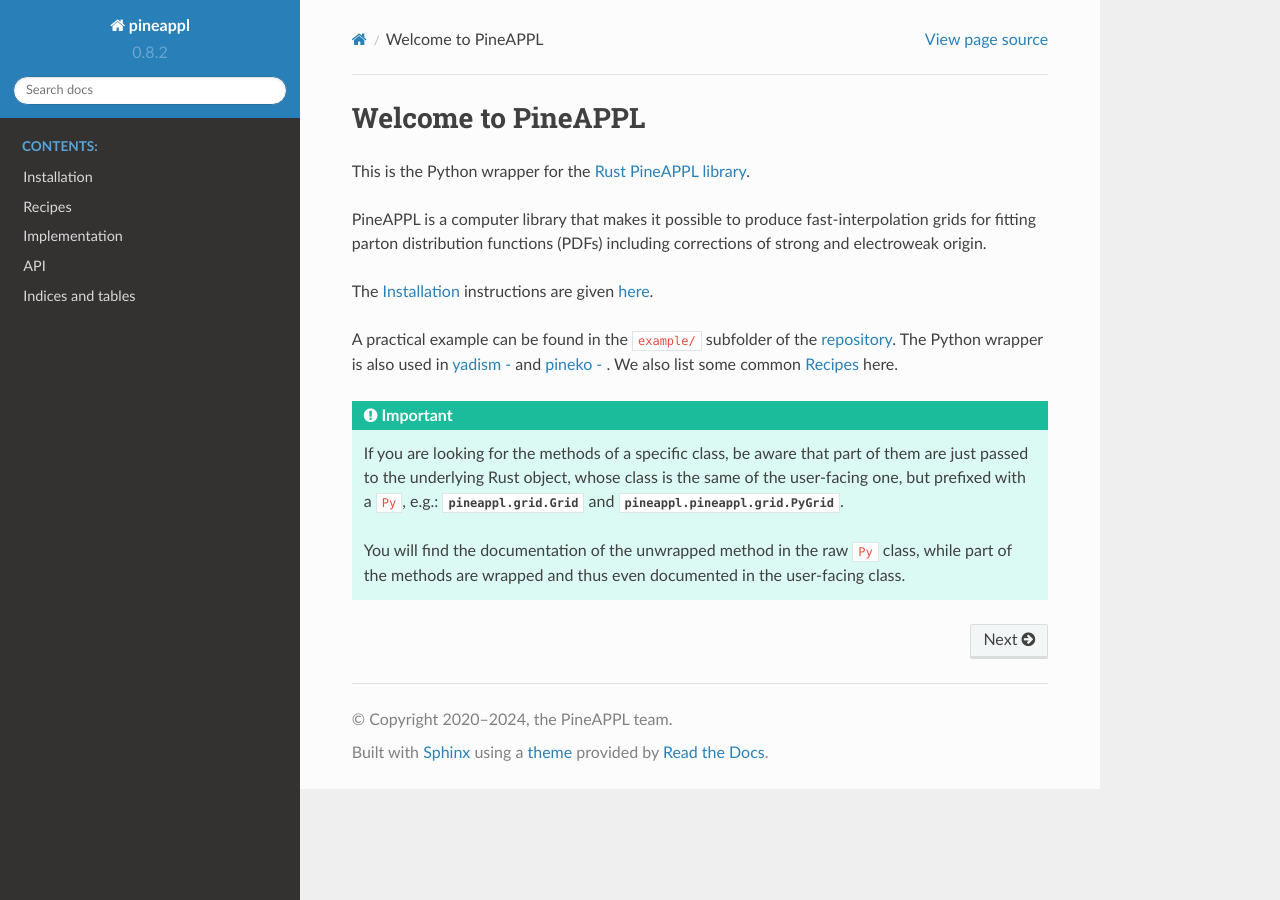
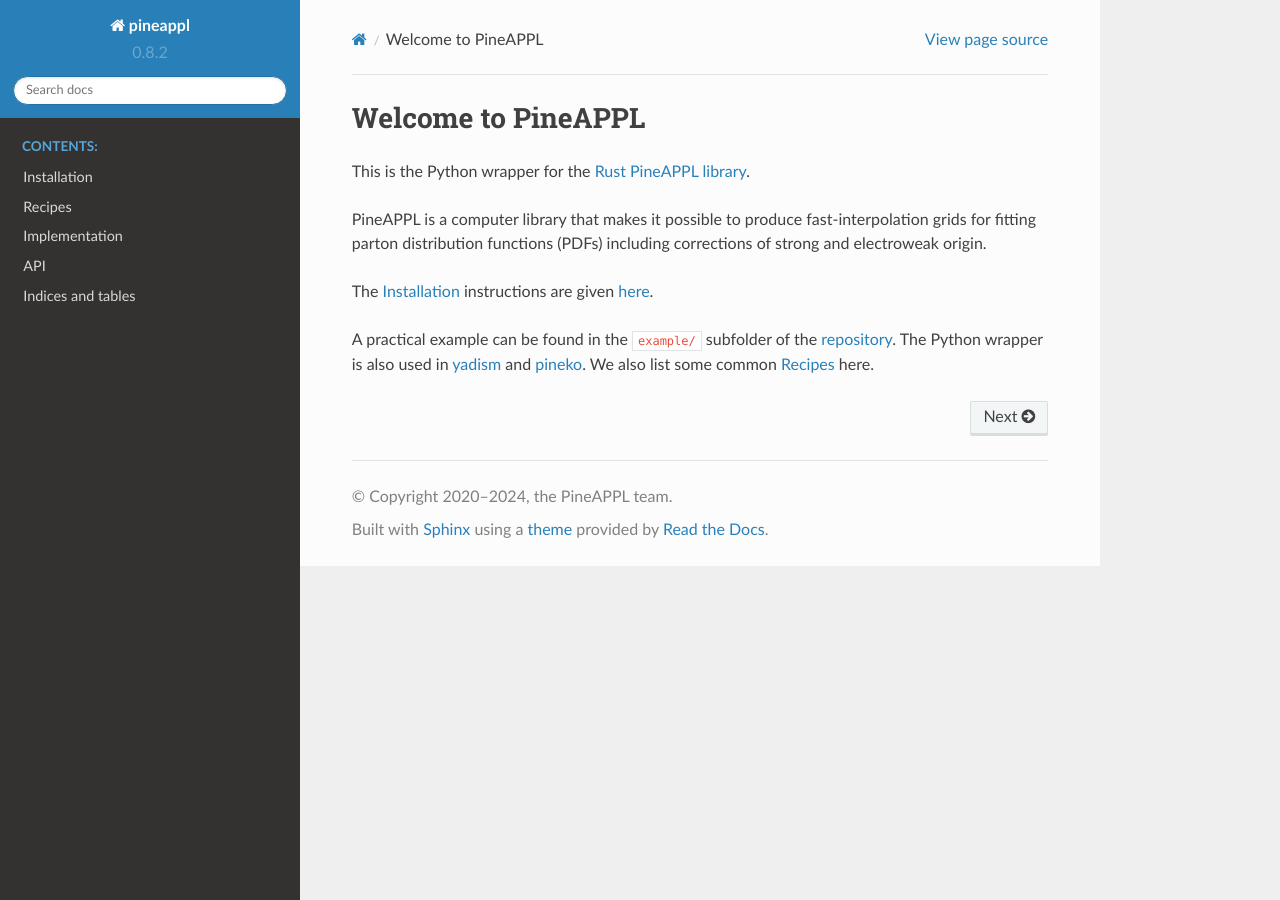
Before and after one commit to NNPDF/pineappl, a Sphinx documentation site: the page built from pineappl_py/docs/source/index.rst, in a window 1280 px wide. Built offline with Sphinx 7.4.7 and the Read the Docs theme 2.0.0, drawn with Linux system fonts in a browser that asks for light colours.

Commit message:
Add more doc fixes

```diff
--- a/pineappl_py/docs/source/conf.py
+++ b/pineappl_py/docs/source/conf.py
@@ -31,9 +31,7 @@
 autosummary_imported_members = True
 
 extlinks = {
-    "yadism": ("https://nnpdf.github.io/yadism/%s", "yadism - %s"),
     "rustdoc": ("https://docs.rs/pineappl/latest/pineappl/%s", "PineAPPL - %s"),
-    "pineko": ("https://github.com/NNPDF/pineko/%s", "pineko - %s"),
 }
 
 templates_path = ['_templates']
--- a/pineappl_py/docs/source/implementation.rst
+++ b/pineappl_py/docs/source/implementation.rst
@@ -1,9 +1,8 @@
 Implementation
 ==============
 
-The wrapper is built using PyO3 to interface Rust to Python. This requires (for the moment) unfortunately a bit of overhead code so there exist four layers of code:
+The wrapper is built using PyO3 to interface Rust to Python.
 
 - The original Rust library that actually provides all the functionality. Any true code should be placed here as this is shared by all interfaces.
 - The PyO3 wrapper objects written in Rust that define which methods are exposed to Python and that takes care of the type conversion from Python-understandable types to Rust types.
 - The PyO3 wrapper objects in Python which are an exact mirror of their Rust equivalent. This translation is provided by PyO3 and note that it also preserves the associated documentation.
-- The additional Python wrappers around the raw PyO3 objects which provide convenience wrappers to cast arbitrary Python objects to objects that can actually used by PyO3.
--- a/pineappl_py/docs/source/index.rst
+++ b/pineappl_py/docs/source/index.rst
@@ -20,14 +21,3 @@
    implementation
    API <modules/pineappl>
    indices
-
-.. important::
-
-   If you are looking for the methods of a specific class, be aware that part of
-   them are just passed to the underlying Rust object, whose class is the same
-   of the user-facing one, but prefixed with a ``Py``, e.g.:
-   :class:`pineappl.grid.Grid` and :class:`pineappl.pineappl.grid.PyGrid`.
-
-   You will find the documentation of the unwrapped method in the raw ``Py``
-   class, while part of the methods are wrapped and thus even documented in the
-   user-facing class.
```
Also changed, not shown: other parts of pineappl_py/docs/source/index.rst (+2 -1 lines).
